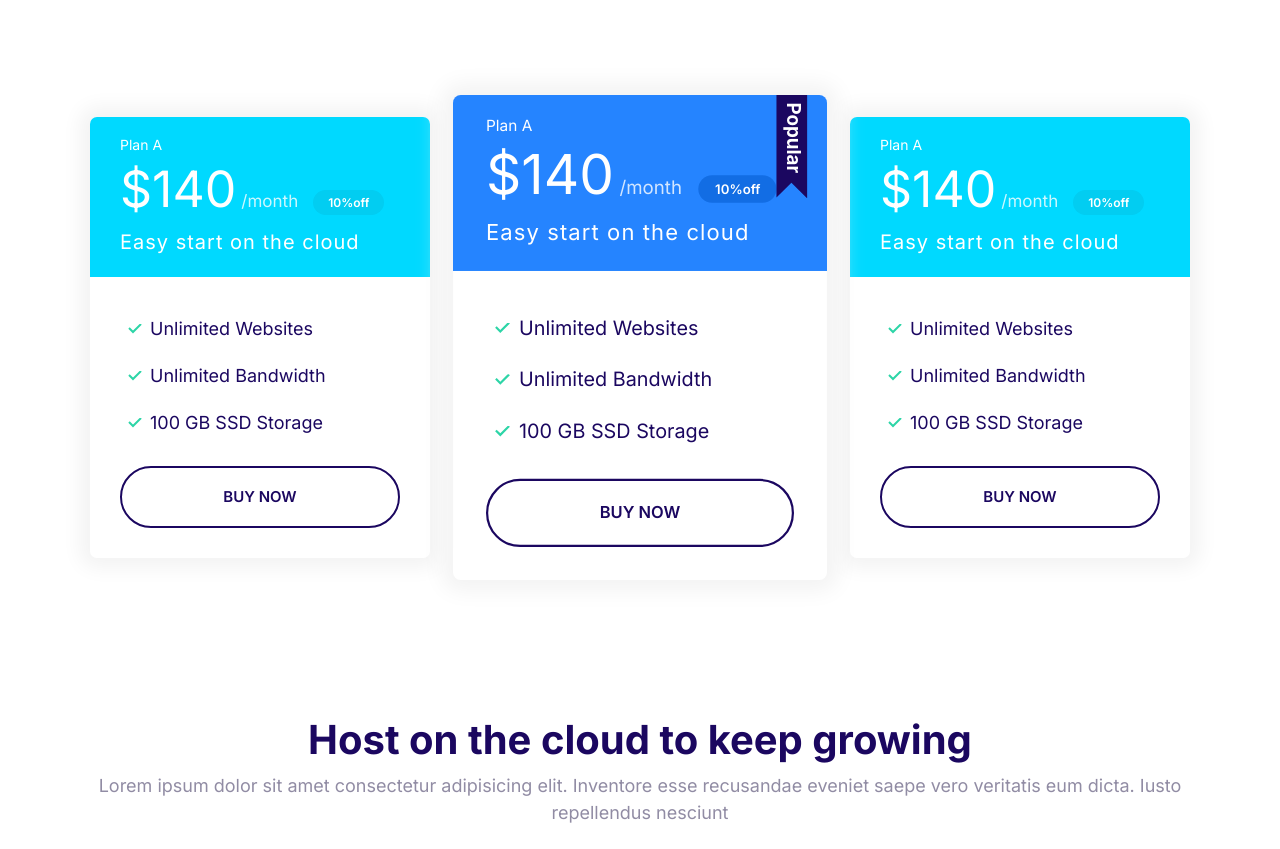
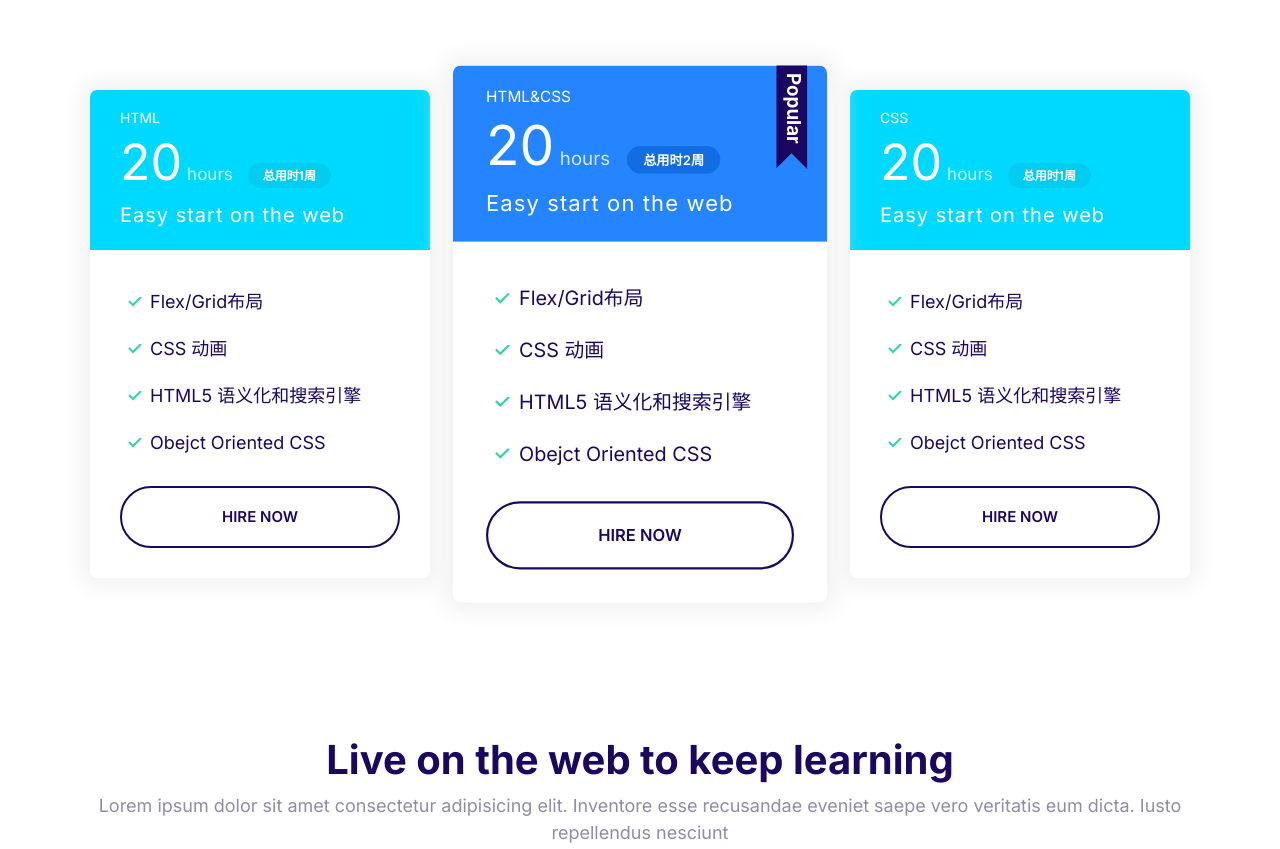
Before and after one commit to MichaelShan1/Michael-s-web, a website built with Parcel: page index.html in a window 1280 px wide. Shown: the part 1223-2072 px from the top of the page. Built offline with nearby package versions, Linux system fonts and the light colour scheme.

Commit message:
Chinese verison

```diff
--- a/css/style.css
+++ b/css/style.css
@@ -670,7 +670,7 @@ a {
   font-size: 2rem;
   color: #b9c3cf;
   letter-spacing: 1px;
-  margin: 2rem 0 5rem;
+  margin: 3rem 2rem 5rem;
 }
 .banner-image {
   width: 100%;
--- a/index.html
+++ b/index.html
@@ -34,10 +34,10 @@
           <use href="images/sprite.svg#menu"></use>
         </svg>
         <ul class="list nav-list collapsible-content">
-          <li class="nav-item"><a href="#">Hosting</a></li>
-          <li class="nav-item"><a href="#">VPS</a></li>
-          <li class="nav-item"><a href="#">Domain</a></li>
-          <li class="nav-item"><a href="#">Pricing</a></li>
+          <li class="nav-item"><a href="#">Front-end</a></li>
+          <li class="nav-item"><a href="#">Backend</a></li>
+          <li class="nav-item"><a href="#">Full-Stack</a></li>
+          <li class="nav-item"><a href="#">产品经理</a></li>
         </ul>
       </nav>
     </header>
@@ -45,13 +45,12 @@
     <section class="block block-dark left-skewed banner">
       <div class="container grid grid-col2">
         <header class="block-header banner-content">
-          <h1 data-aos="fade-right" class="block-heading">
-            Could Hosting for Pros
-          </h1>
+          <h1 data-aos="fade-right" class="block-heading">个人简介</h1>
           <p class="banner-content">
-            Deploy your websites in less than 60 seconds
+            加拿大西安大略大学毕业，计算机科学专业。熟悉 HTML5 CSS3 JavaScript
+            Vue Git Parcel node.js
           </p>
-          <a href="" class="btn btn-accent">GET STARTED</a>
+          <a href="" class="btn btn-accent">HIRE ME</a>
         </header>
         <picture data-aos="zoom-in">
           <source
@@ -69,16 +68,11 @@
     <!--search-->
     <section data-aos="fade-up" class="block container search">
       <header class="block-header">
-        <h2>Starting at 9$ per moonth</h2>
-        <p>
-          Lorem ipsum dolor sit amet, consectetur adipisicing elit. Alias ex
-          laborum aliquam iure id molestias, sunt cupiditate culpa quibusdam
-          laboriosam fugit a corrupti similique rerum eum voluptatem est velit
-          vero.
-        </p>
+        <h2>CSS3 布局练习</h2>
+        <p>flex和grid很好用，还有css动画带来的视觉效果，下滑体验效果</p>
       </header>
       <div class="input-group">
-        <input type="text" class="input" placeholder="Enter domain name here" />
+        <input type="text" class="input" placeholder="Enter here" />
         <button class="btn btn-accent">
           <svg class="icon iconWhite">
             <use href="images/sprite.svg#search"></use>
@@ -101,19 +95,20 @@
         <div class="plan">
           <div class="card card-secondary">
             <header class="card-header">
-              <h3 class="plan-name">Plan A</h3>
-              <span class="plan-price">$140</span>
-              <span class="plan-monthly">/month</span>
-              <span class="badge badgeSecondary badgeSmall">10%off</span>
-              <span class="plan-description">Easy start on the cloud</span>
+              <h3 class="plan-name">HTML</h3>
+              <span class="plan-price">20</span>
+              <span class="plan-monthly">hours</span>
+              <span class="badge badgeSecondary badgeSmall">总用时1周</span>
+              <span class="plan-description">Easy start on the web</span>
             </header>
             <div class="card-body">
               <ul class="list listChecked">
-                <li class="list-item">Unlimited Websites</li>
-                <li class="list-item">Unlimited Bandwidth</li>
-                <li class="list-item">100 GB SSD Storage</li>
+                <li class="list-item">Flex/Grid布局</li>
+                <li class="list-item">CSS 动画</li>
+                <li class="list-item">HTML5 语义化和搜索引擎</li>
+                <li class="list-item">Obejct Oriented CSS</li>
               </ul>
-              <button class="btn btn-outline btn-block">Buy Now</button>
+              <button class="btn btn-outline btn-block">Hire Now</button>
             </div>
           </div>
         </div>
@@ -121,19 +116,20 @@
         <div class="plan plan-popular">
           <div class="card card-primary">
             <header class="card-header">
-              <h3 class="plan-name">Plan A</h3>
-              <span class="plan-price">$140</span>
-              <span class="plan-monthly">/month</span>
-              <span class="badge badgePrimary badgeSmall">10%off</span>
-              <span class="plan-description">Easy start on the cloud</span>
+              <h3 class="plan-name">HTML&CSS</h3>
+              <span class="plan-price">20</span>
+              <span class="plan-monthly">hours</span>
+              <span class="badge badgePrimary badgeSmall">总用时2周</span>
+              <span class="plan-description">Easy start on the web</span>
             </header>
             <div class="card-body">
               <ul class="list listChecked">
-                <li class="list-item">Unlimited Websites</li>
-                <li class="list-item">Unlimited Bandwidth</li>
-                <li class="list-item">100 GB SSD Storage</li>
+                <li class="list-item">Flex/Grid布局</li>
+                <li class="list-item">CSS 动画</li>
+                <li class="list-item">HTML5 语义化和搜索引擎</li>
+                <li class="list-item">Obejct Oriented CSS</li>
               </ul>
-              <button class="btn btn-outline btn-block">Buy Now</button>
+              <button class="btn btn-outline btn-block">Hire Now</button>
             </div>
           </div>
         </div>
@@ -141,19 +137,20 @@
         <div class="plan">
           <div class="card card-secondary">
             <header class="card-header">
-              <h3 class="plan-name">Plan A</h3>
-              <span class="plan-price">$140</span>
-              <span class="plan-monthly">/month</span>
-              <span class="badge badgeSecondary badgeSmall">10%off</span>
-              <span class="plan-description">Easy start on the cloud</span>
+              <h3 class="plan-name">CSS</h3>
+              <span class="plan-price">20</span>
+              <span class="plan-monthly">hours</span>
+              <span class="badge badgeSecondary badgeSmall">总用时1周</span>
+              <span class="plan-description">Easy start on the web</span>
             </header>
             <div class="card-body">
               <ul class="list listChecked">
-                <li class="list-item">Unlimited Websites</li>
-                <li class="list-item">Unlimited Bandwidth</li>
-                <li class="list-item">100 GB SSD Storage</li>
+                <li class="list-item">Flex/Grid布局</li>
+                <li class="list-item">CSS 动画</li>
+                <li class="list-item">HTML5 语义化和搜索引擎</li>
+                <li class="list-item">Obejct Oriented CSS</li>
               </ul>
-              <button class="btn btn-outline btn-block">Buy Now</button>
+              <button class="btn btn-outline btn-block">Hire Now</button>
             </div>
           </div>
         </div>
@@ -163,7 +160,7 @@
 
     <section class="block container">
       <header class="block-header">
-        <h2>Host on the cloud to keep growing</h2>
+        <h2>Live on the web to keep learning</h2>
         <p>
           Lorem ipsum dolor sit amet consectetur adipisicing elit. Inventore
           esse recusandae eveniet saepe vero veritatis eum dicta. Iusto
@@ -356,7 +353,7 @@
     <!--Customer feedback-->
     <section class="block" data-aos="zoom-in">
       <header class="block-header">
-        <h2>Customer Feedback</h2>
+        <h2>HTML&CSS 总结</h2>
         <p>
           Lorem ipsum dolor sit amet consectetur adipisicing elit. Aspernatur
           commodi magnam quisquam impedit! Ut est vero eum quae ex nihil atque
```
